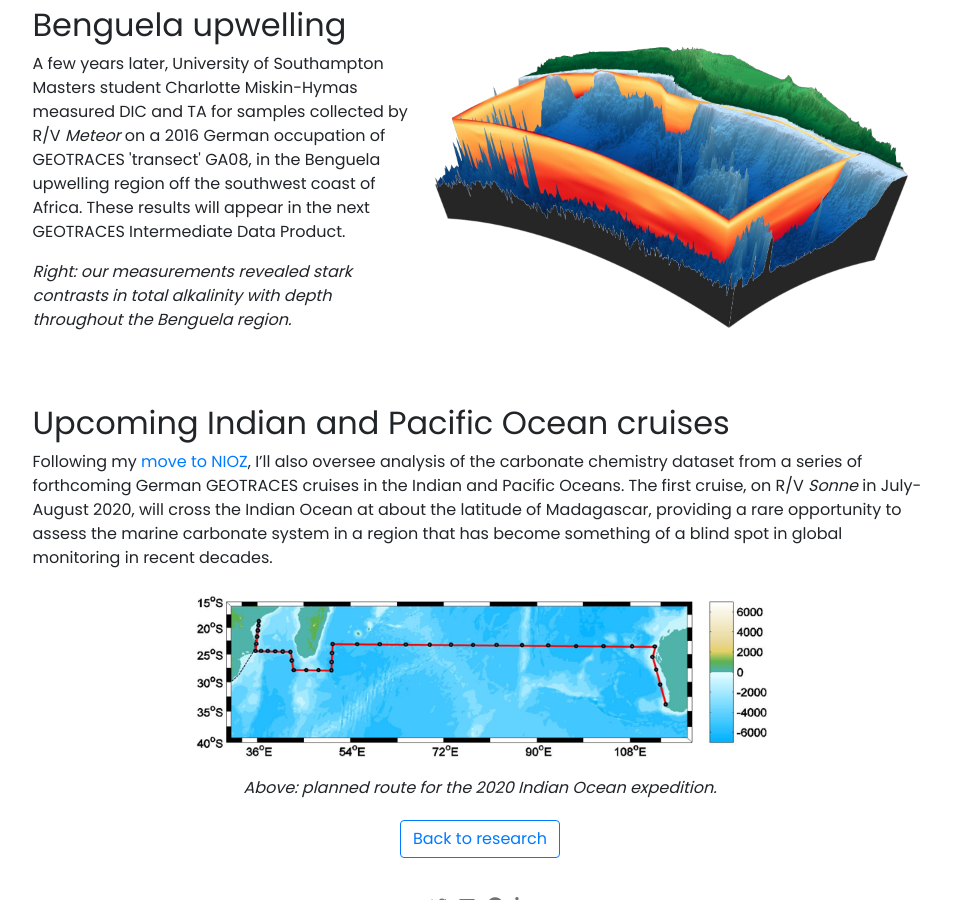
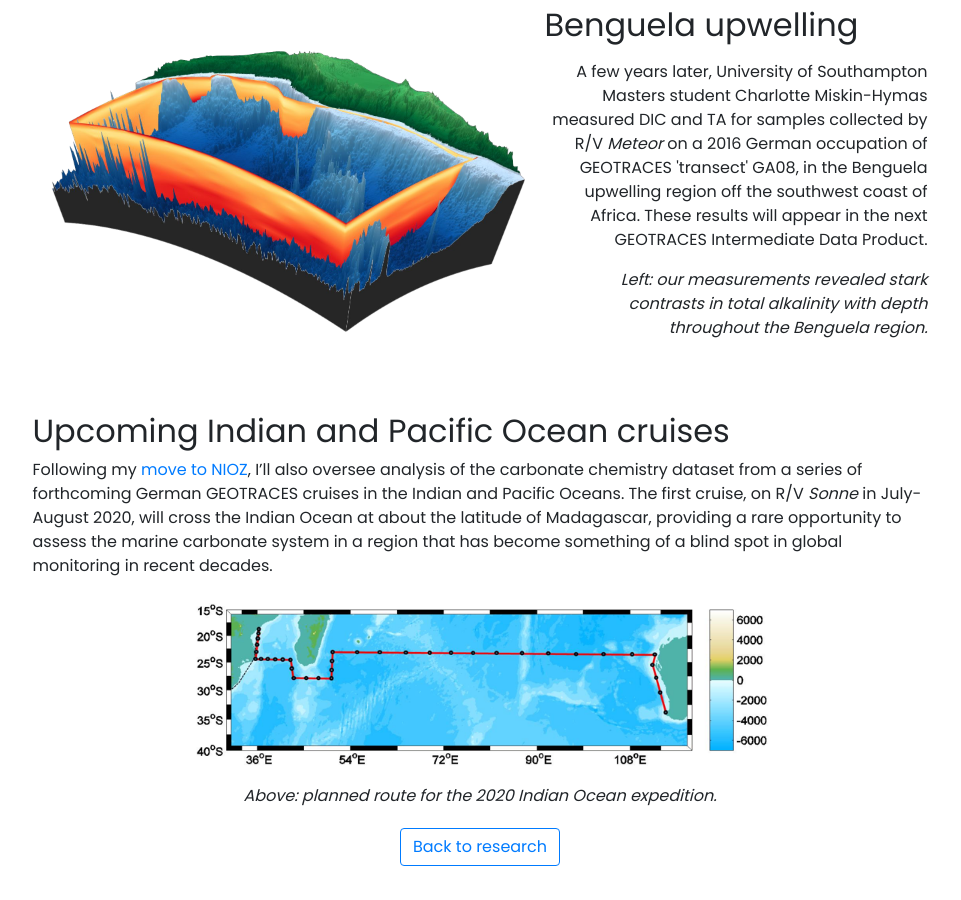
Before and after one commit to mvdh7/mvdh7.github.io, a Jekyll site: the page built from _projects/500-geotraces.md, in a window 1280 px wide and 900 px high, scrolled down 1572 px. Shown: the whole window, without its empty margins (160-1121 px from the left). Built offline with Jekyll 4.4.1, drawn with Linux system fonts in a browser that asks for light colours; nearby versions of some CDN libraries; comment, search, counter and statistics services are not loaded.

Commit message:
Flip pic and text

```diff
--- a/_projects/500-geotraces.md
+++ b/_projects/500-geotraces.md
@@ -75,17 +75,17 @@ Schlitzer, R. et al. [286 authors] (2018). <strong>The GEOTRACES Intermediate Da
 
 <div style="display:flex; align-items:center">
 
+<img src="https://raw.githubusercontent.com/mvdh7/mvdh7.github.io/master/images/geotraces/alkalinity_3d.png" alt="Total alkalinity measurements from GA08." width="512" height="322" style="min-width:512px" />
+
 <div>
-<h2>Benguela upwelling</h2>
+<p class="text-right"><h2>Benguela upwelling</h2></p>
 
-<p>A few years later, University of Southampton Masters student Charlotte Miskin-Hymas measured DIC and TA for samples collected by R/V <i>Meteor</i> on a 2016 German occupation of GEOTRACES 'transect' GA08, in the Benguela upwelling region off the southwest coast of Africa. These results will appear in the next GEOTRACES Intermediate Data Product.</p>
+<p class="text-right">A few years later, University of Southampton Masters student Charlotte Miskin-Hymas measured DIC and TA for samples collected by R/V <i>Meteor</i> on a 2016 German occupation of GEOTRACES 'transect' GA08, in the Benguela upwelling region off the southwest coast of Africa. These results will appear in the next GEOTRACES Intermediate Data Product.</p>
 
-<p><i>Right: our measurements revealed stark contrasts in total alkalinity with depth throughout the Benguela region.</i></p>
+<p class="text-right"><i>Left: our measurements revealed stark contrasts in total alkalinity with depth throughout the Benguela region.</i></p>
 
 <br />
 </div>
-
-<img src="https://raw.githubusercontent.com/mvdh7/mvdh7.github.io/master/images/geotraces/alkalinity_3d.png" alt="Total alkalinity measurements from GA08." width="512" height="322" style="min-width:512px" />
 
 </div>
 
```
